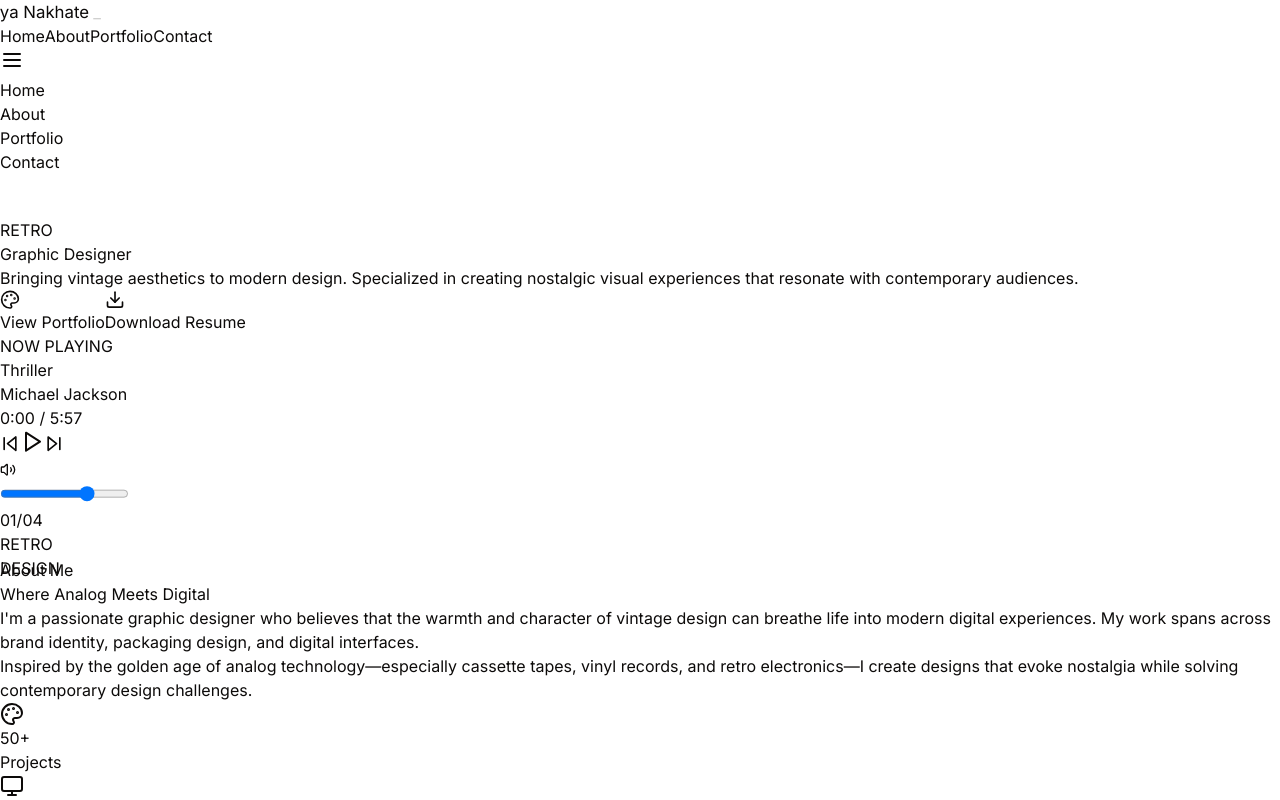
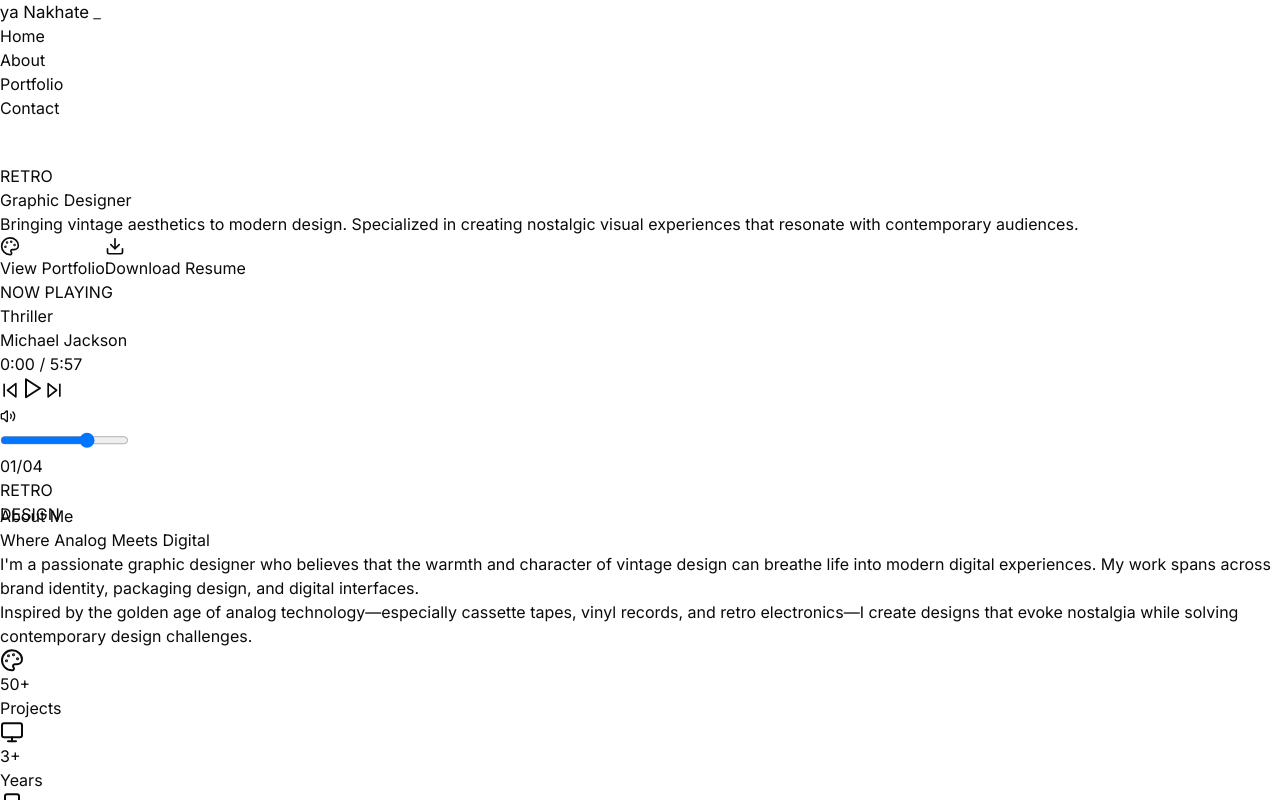
Before and after one commit to H4D35-401/cassette-player-portfolio, a React (Vite) app: page / in a window 1280 px wide. Shown: the top 800 px of the page. Built offline with nearby package versions, Linux system fonts and the light colour scheme.

Commit message:
Update LiquidGlassNavbar.tsx

```diff
--- a/src/components/LiquidGlassNavbar.tsx
+++ b/src/components/LiquidGlassNavbar.tsx
@@ -1,64 +1,77 @@
 import { useState, useEffect } from 'react';
 import { motion } from 'framer-motion';
-import { Menu, X } from 'lucide-react';
 import TextType from './TextType';
-const LiquidGlassNavbar = ()=>{
+
+const LiquidGlassNavbar = () => {
     const [isScrolled, setIsScrolled] = useState(false);
-    const [isMobileMenuOpen, setIsMobileMenuOpen] = useState(false);
-    useEffect(()=>{
-        const handleScroll = ()=>{
-            setIsScrolled(window.scrollY > 50);
+    const [isVisible, setIsVisible] = useState(true);
+    const [isHovering, setIsHovering] = useState(false);
+
+    useEffect(() => {
+        let lastScrollY = window.scrollY;
+
+        const handleScroll = () => {
+            const currentScrollY = window.scrollY;
+
+            // Hide when scrolling down, show when scrolling up
+            if (currentScrollY > lastScrollY && currentScrollY > 100) {
+                setIsVisible(false);
+            } else if (currentScrollY < lastScrollY) {
+                setIsVisible(true);
+            }
+
+            // Always show when at the top
+            if (currentScrollY <= 100) {
+                setIsVisible(true);
+            }
+
+            setIsScrolled(currentScrollY > 50);
+            lastScrollY = currentScrollY;
         };
+
         window.addEventListener('scroll', handleScroll);
-        return ()=>window.removeEventListener('scroll', handleScroll);
+        return () => window.removeEventListener('scroll', handleScroll);
     }, []);
-    const navItems = [
-        {
-            label: 'Home',
-            href: '#home'
-        },
-        {
-            label: 'About',
-            href: '#about'
-        },
-        {
-            label: 'Portfolio',
-            href: '#portfolio'
-        },
-        {
-            label: 'Contact',
-            href: '#contact'
-        }
-    ];
-    const scrollToSection = (href: string)=>{
-        const element = document.querySelector(href);
-        if (element) {
-            element.scrollIntoView({
-                behavior: 'smooth'
-            });
-        }
-        setIsMobileMenuOpen(false);
+
+    const handleMouseEnter = () => {
+        setIsHovering(true);
+        setIsVisible(true);
     };
-    return (<motion.nav data-spec-id="liquid-glass-navbar" className={`fixed top-0 left-0 right-0 z-50 transition-all duration-300 ${isScrolled ? 'backdrop-blur-lg bg-white/10 border-b border-white/20' : 'bg-transparent'}`} initial={{
+
+    const handleMouseLeave = () => {
+        setIsHovering(false);
+        // Don't hide immediately on mouse leave, let scroll behavior take over
+    };
+    return (
+        <motion.nav
+            data-spec-id="liquid-glass-navbar"
+            className={`fixed top-4 left-[3%] md:left-[30%] -translate-x-1/2 z-50 w-[calc(100%-1rem)] md:w-[calc(100%-2rem)] max-w-sm md:max-w-md lg:max-w-2xl transition-all duration-300 rounded-full ${isScrolled ? 'backdrop-blur-xl bg-gradient-to-r from-amber-500/20 via-orange-500/20 to-red-500/20 border border-amber-400/30 shadow-2xl' : 'backdrop-blur-lg bg-gradient-to-r from-amber-500/10 via-orange-500/10 to-red-500/10 border border-amber-400/20 shadow-lg'}`}
+            initial={{
                 y: -100
-    }} animate={{
-        y: 0
-    }} transition={{
-        duration: 0.8,
+            }}
+            animate={{
+                y: isVisible ? 0 : -100,
+                opacity: isVisible ? 1 : 0
+            }}
+            transition={{
+                duration: 0.3,
                 ease: "easeOut"
-    }}>
-      <div className="max-w-7xl mx-auto px-4 sm:px-6 lg:px-8" data-spec-id="DHXFTXuAVcDw0R2F">
-        <div className="flex items-center justify-between h-16" data-spec-id="RwVySoF2PUe2QX6Q">
-          {}
-          <motion.div className="flex-shrink-0" whileHover={{
+            }}
+            onMouseEnter={handleMouseEnter}
+            onMouseLeave={handleMouseLeave}
+        >
+            <div className="px-3 md:px-4 py-2 md:py-3 rounded-full">
+                <motion.div
+                    className="flex items-center justify-center"
+                    whileHover={{
                         scale: 1.05
-    }} transition={{
+                    }}
+                    transition={{
                         type: "spring",
                         stiffness: 400,
                         damping: 17
-    }}>
-            <div>
-
+                    }}
+                >
                     <TextType
                         text={["Aditya Nakhate"]}
                         typingSpeed={100}
@@ -66,77 +79,12 @@ const LiquidGlassNavbar = ()=>{
                         showCursor={true}
                         cursorCharacter="_"
                         cursorClassName="bg-gradient-to-r from-amber-400 via-orange-500 to-red-500 bg-clip-text text-transparent font-extrabold text-3xl leading-none"
-                className="text-2xl font-extrabold bg-gradient-to-r from-amber-400 via-orange-500 to-red-500 bg-clip-text text-transparent tracking-wide" data-spec-id="ibxjHLpq7LDyWZOR"
+                        className="text-2xl font-extrabold bg-gradient-to-r from-amber-400 via-orange-500 to-red-500 bg-clip-text text-transparent tracking-wide"
+                        data-spec-id="ibxjHLpq7LDyWZOR"
                     />
-
+                </motion.div>
             </div>
-          </motion.div>
-
-          {}
-          <div className="hidden md:block" data-spec-id="eQAHtEB507qynWxM">
-            <div className="ml-10 flex items-baseline space-x-8" data-spec-id="MQTHCquFLnWHOGHX">
-              {navItems.map((item, index)=>(<motion.button key={item.label} onClick={()=>scrollToSection(item.href)} className="relative px-3 py-2 text-black/90 hover:text-white transition-colors duration-200" whileHover={{
-            scale: 1.05
-        }} whileTap={{
-            scale: 0.95
-        }} initial={{
-            opacity: 0,
-            y: -20
-        }} animate={{
-            opacity: 1,
-            y: 0
-        }} transition={{
-            delay: index * 0.1
-        }}>
-                  <span className="relative z-10" data-spec-id="VhdgaJbL9M0eutbc">{item.label}</span>
-                  <motion.div className="absolute inset-0 rounded-full bg-gradient-to-r from-orange-400/20 to-red-500/20 backdrop-blur-sm" initial={{
-            scale: 0,
-            opacity: 0
-        }} whileHover={{
-            scale: 1,
-            opacity: 1
-        }} transition={{
-            duration: 0.2
-        }}/>
-                </motion.button>))}
-            </div>
-          </div>
-
-          {}
-          <div className="md:hidden" data-spec-id="NlDMhEQVLhVMbA1T">
-            <motion.button onClick={()=>setIsMobileMenuOpen(!isMobileMenuOpen)} className="text-white/90 hover:text-white p-2" whileTap={{
-        scale: 0.95
-    }}>
-              {isMobileMenuOpen ? <X size={24} data-spec-id="Uh26mS4bP41VZC67"/> : <Menu size={24} data-spec-id="2sgjRZzHzLdYmaf9"/>}
-            </motion.button>
-          </div>
-        </div>
-      </div>
-
-      {}
-      <motion.div className={`md:hidden overflow-hidden ${isMobileMenuOpen ? 'block' : 'hidden'}`} initial={{
-        height: 0,
-        opacity: 0
-    }} animate={{
-        height: isMobileMenuOpen ? 'auto' : 0,
-        opacity: isMobileMenuOpen ? 1 : 0
-    }} transition={{
-        duration: 0.3
-    }}>
-        <div className="px-2 pt-2 pb-3 space-y-1 backdrop-blur-lg bg-black/20 border-t border-white/10" data-spec-id="nWpEcqQAoSJMVWxJ">
-          {navItems.map((item, index)=>(<motion.button key={item.label} onClick={()=>scrollToSection(item.href)} className="block w-full text-left px-3 py-2 text-white/90 hover:text-white hover:bg-white/10 rounded-md transition-colors duration-200" initial={{
-            x: -20,
-            opacity: 0
-        }} animate={{
-            x: 0,
-            opacity: 1
-        }} transition={{
-            delay: index * 0.1
-        }}>
-              {item.label}
-            </motion.button>))}
-        </div>
-      </motion.div>
-    </motion.nav>);
+        </motion.nav>
+    );
 };
 export default LiquidGlassNavbar;
```
Lines whose indentation alone changed are shown as unchanged.
